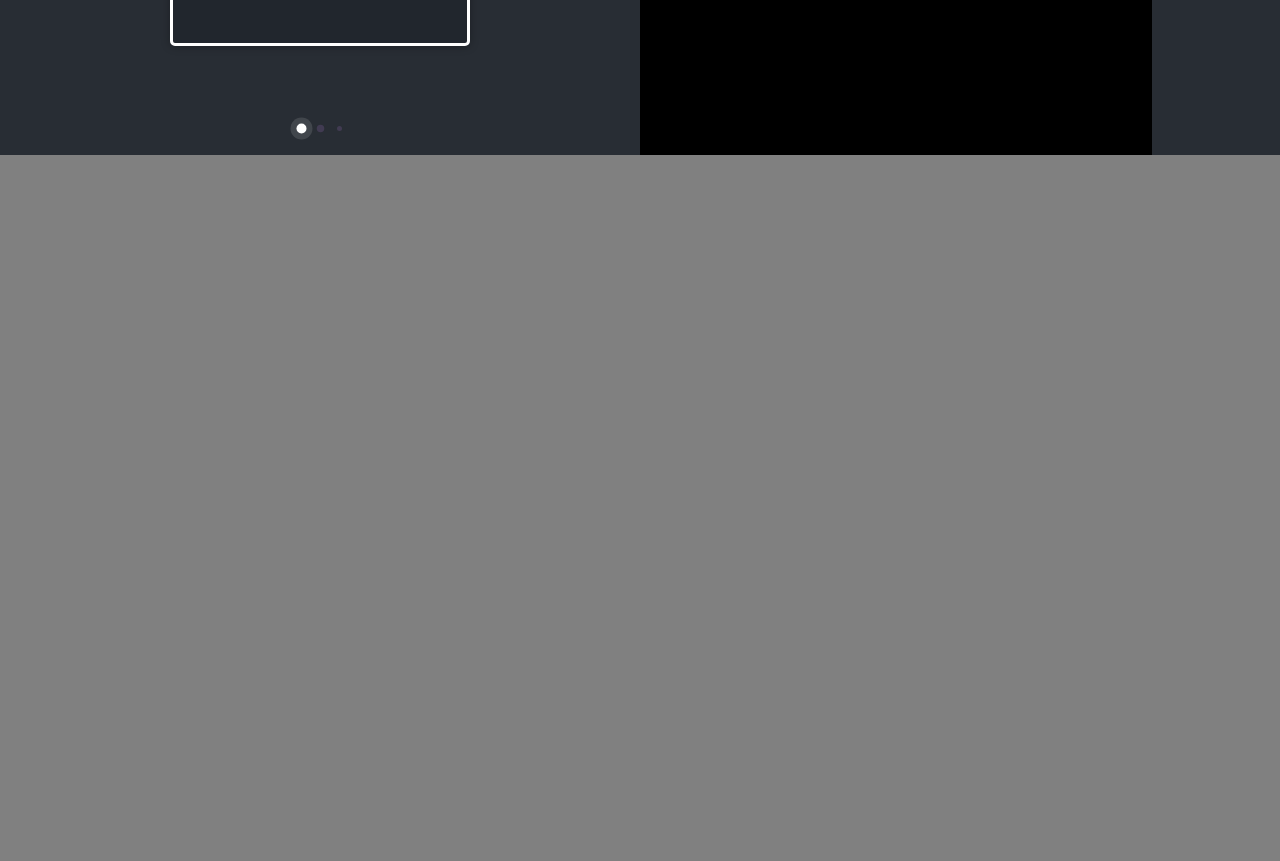
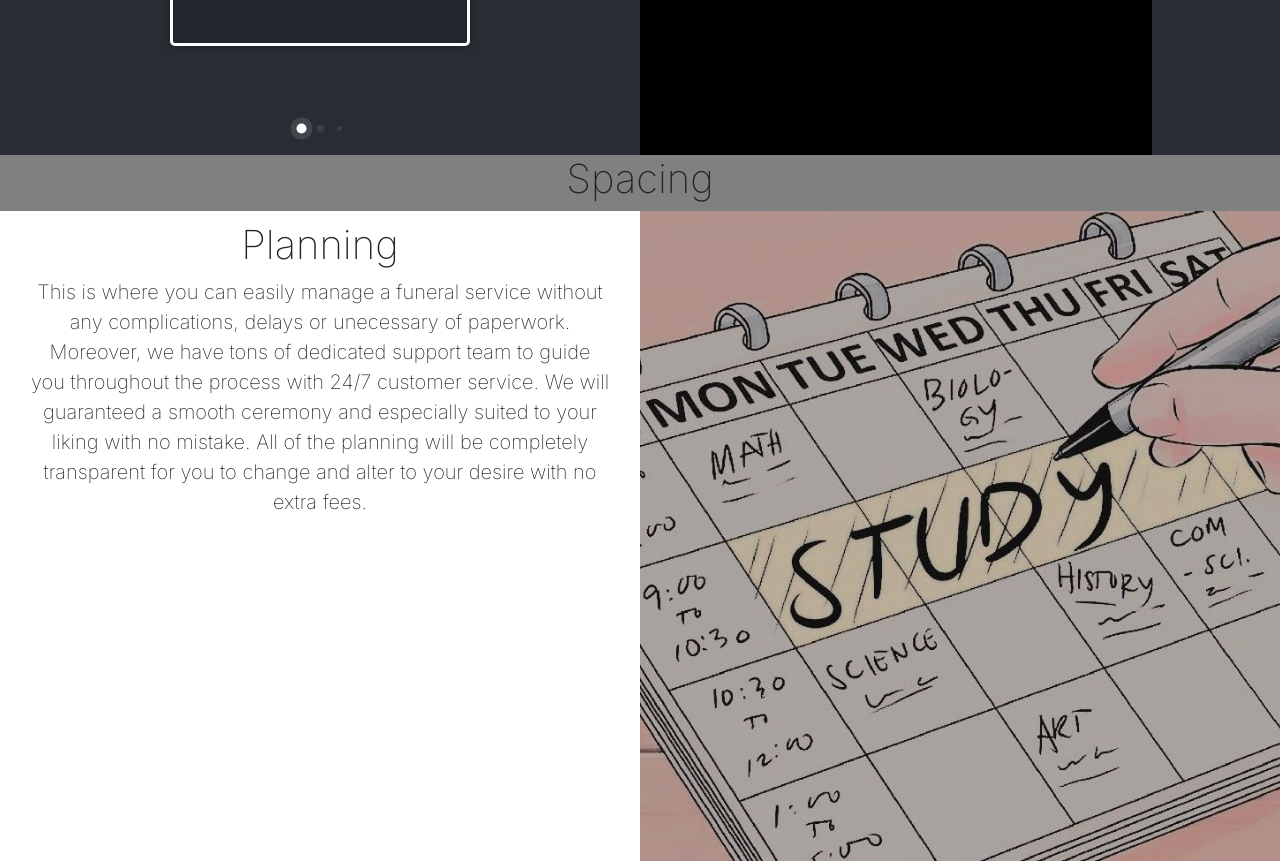
Before and after one commit to JustinHadinataCS/HCIsarenityFarewell, a plain HTML site: page index.html in a window 1280 px wide. Shown: the part 3584-4445 px from the top of the page. Before the commit the page ends 3815 px from the top, so only its background shows below. Drawn offline with nearby package versions, Linux system fonts and the light colour scheme; a web font is replaced by a local one.

Commit message:
Planning

```diff
--- a/index.css
+++ b/index.css
@@ -63,6 +63,25 @@ body{
 
 }
 
+.planning-container{
+    display: flex;
+    height: 650px;
+}
+
+.planning-left{
+    height: 100%;
+    width: 50%;
+    padding: 10px 30px;
+    background-color: rgb(255, 255, 255);
+
+}
+
+.planning-right{
+    height: 100%;
+    width: 50%;
+    background: url('AnImages/ImageTest.jpg');
+    background-size: cover;
+}
 .text-right{
     height: 100%;
     width: 65%;
@@ -203,23 +222,23 @@ h1{
     width: 100%;
     border-top-left-radius: 8px;
     border-top-right-radius: 8px;
-    font-family: 'Graublau Web' !important;
+    font-weight: 100 !important;
     color: rgb(255, 255, 255);
     font-size: 2.3em;
     padding: 5px 15px;
     height: 10%;
-    background-color: rgb(78, 78, 78);
+    background-color: rgb(23, 23, 23);
 
 }
 
 #free{
-    background: black;}
+    background: rgb(0, 0, 0);}
 #premium{
     background: black;}
 #deluxe{
     background: black;}
     @media (max-width: 1000px) {
-        .image-right, .text-right, .image-left,.text-left, .author-image {
+        .image-right, .text-right, .image-left,.text-left, .author-image, .planning-left,.planning-right {
           width: 100%;
           overflow: hidden;
 
@@ -227,6 +246,10 @@ h1{
         .market-container-x{
             height: 600px;
             width: 100%;
+            flex-direction: column;
+        }
+        .planning-container{
+            height: 1000px;
             flex-direction: column;
         }
         .market-container{
--- a/index.html
+++ b/index.html
@@ -279,7 +279,23 @@
       }
     </script>
 
+<div class="container">
+  <div class="row">
+    <div class="col-sm-12">
+      <h1>Spacing</h1>
+    </div>
+  </div>
+</div>
 
+<div data-aos="fade-up">
+  <div class="planning-container">
+    <div class="planning-left">
+      <h1 class="subheading">Planning</h1>
+      <p class="content">This is where you can easily manage a funeral service without any complications, delays or unecessary of paperwork. Moreover, we have tons of dedicated support team to guide you throughout the process with 24/7 customer service. We will guaranteed a smooth ceremony and especially suited to your liking with no mistake. All of the planning will be completely transparent for you to change and alter to your desire with no extra fees.</p>
+    </div>
+    <div class="planning-right"></div>
+  </div>
+</div>
 
     <script src="https://cdn.jsdelivr.net/npm/bootstrap@5.3.2/dist/js/bootstrap.bundle.min.js" integrity="sha384-C6RzsynM9kWDrMNeT87bh95OGNyZPhcTNXj1NW7RuBCsyN/o0jlpcV8Qyq46cDfL" crossorigin="anonymous"></script>
     <script src="script.js"></script>
--- a/styles.css
+++ b/styles.css
@@ -109,3 +109,18 @@ paragraph::selection{
 .CallMeAnAnimation{
     animation: slideUp 0.3s linear   1 normal;
 }
+
+/* Toggle Button Color Mode*/
+
+:root{
+    --solarized-bg-color: #fcde9c;
+    --solarized-text-color: #ffa552;
+    --solarized-box-color: #5C4742;
+}
+
+
+.solarized{
+
+    background-color: var(--solarized-bg-color);
+    color: var(--solarized-text-color);
+}
```
Also changed, not shown: login.html (+1 -1 lines), AnImages/ImageTest.jpg (added).
